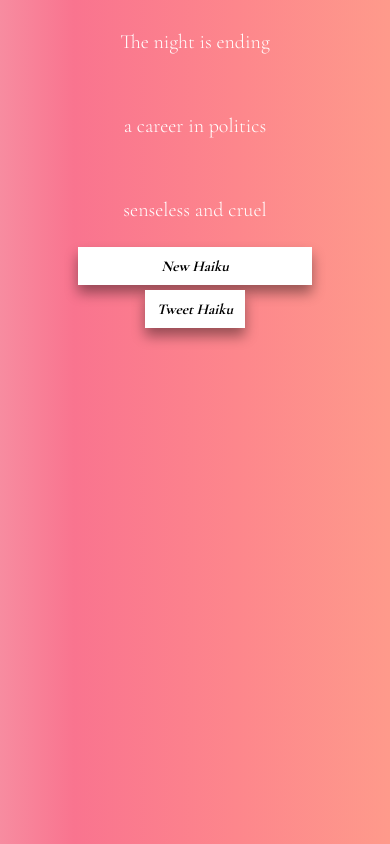
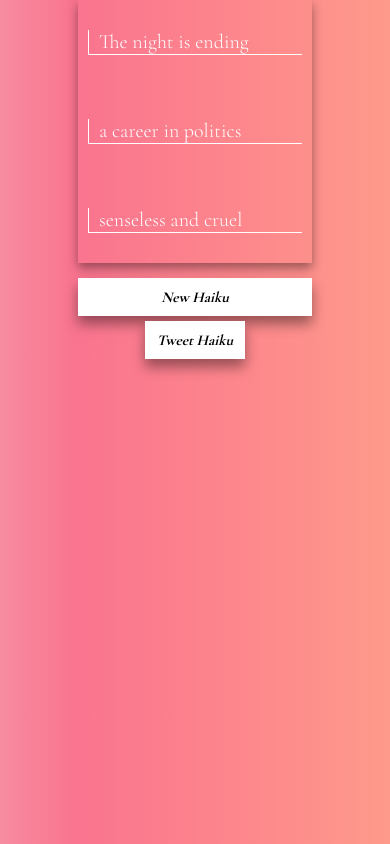
Before and after one commit to nseyf/haiku-generator, a React (Create React App) app: page / in a window 390 px wide. Both pictures are taken after a click on the button "New Haiku". Built offline with nearby package versions, Linux system fonts and the light colour scheme.

Commit message:
fixed responsive sizing issues

```diff
--- a/src/App.css
+++ b/src/App.css
@@ -1,7 +1,5 @@
 .App {
   display: grid;
-  top: 0;
-  bottom: 0;
   grid-template-columns: repeat(5, 1fr);
 }
 
@@ -12,19 +10,24 @@
   font-family: "Cormorant Garamond";
 }
 
+
 .haiku-line-hide {
   display: none;
 }
 
 .haiku-line-show {
-  font-size: 60px;
-  text-align: center;
-  padding: 10px;
-  margin-bottom: 0px;
+  box-shadow: 0 5px 10px 0 rgba(0,0,0,0.4);
+  font-size: 40px;
+  padding: 20px;
   color: white;
   font-weight: 300;
 }
 
+.haiku-line-show p {
+  padding-left: 10px;
+  border-left: 1px solid white;
+  border-bottom: 1px solid white;
+}
 
 .haiku-buttons {
   margin: 0 auto;
@@ -83,6 +86,15 @@
     font-size: 30px;
     padding: 20px;
   }
+  .haiku-button {
+    font-size: 15px;
+    padding: 10px;
+    width: 100%;
+  }
+  .tweet-button-show {
+    font-size: 15px;
+    padding: 10px;
+  }
 }
 
 @media (max-width: 500px) {
--- a/src/components/DisplayHaiku.js
+++ b/src/components/DisplayHaiku.js
@@ -5,12 +5,12 @@ const DisplayHaiku = (props) => {
 
   const { haiku, haikuDisplay } = props;
 return (
-  <div>
-  <p className={haikuDisplay}>{haiku.firstLine}</p>
+  <div className={haikuDisplay}>
+  <p>{haiku.firstLine}</p>
   <br />
-  <p className={haikuDisplay}>{haiku.secondLine}</p>
+  <p>{haiku.secondLine}</p>
   <br />
-  <p className={haikuDisplay}>{haiku.thirdLine}</p>
+  <p>{haiku.thirdLine}</p>
   </div>
 )
 }
--- a/src/index.css
+++ b/src/index.css
@@ -2,5 +2,6 @@ body {
   margin: 0;
   padding: 0;
   font-family: sans-serif;
-  background-image: linear-gradient(to right, #f78ca0 0%, #f9748f 19%, #fd868c 60%, #fe9a8b 100%);
+   background-image: linear-gradient(to right, #f78ca0 0%, #f9748f 19%, #fd868c 60%, #fe9a8b 100%);
+
 }
```
